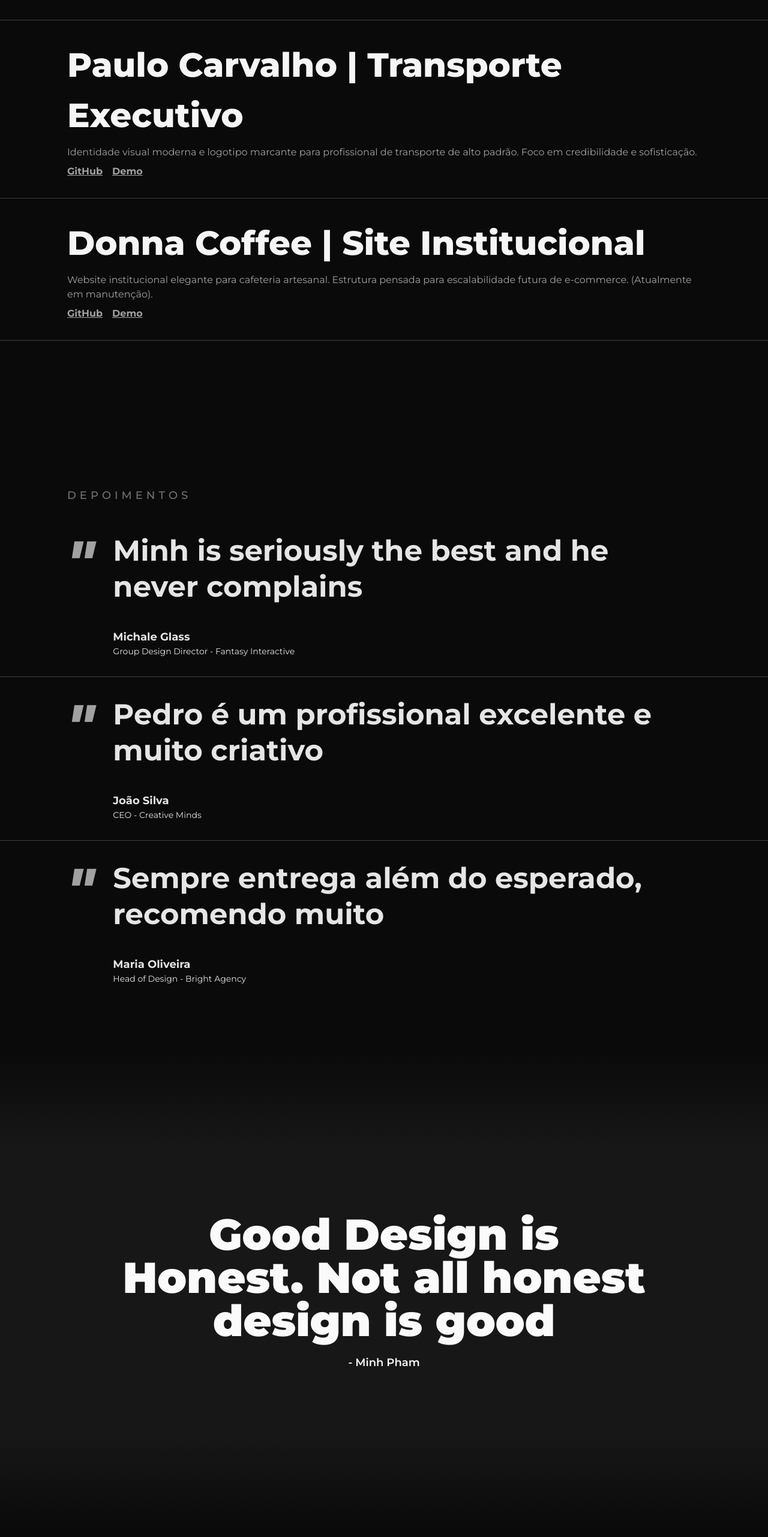
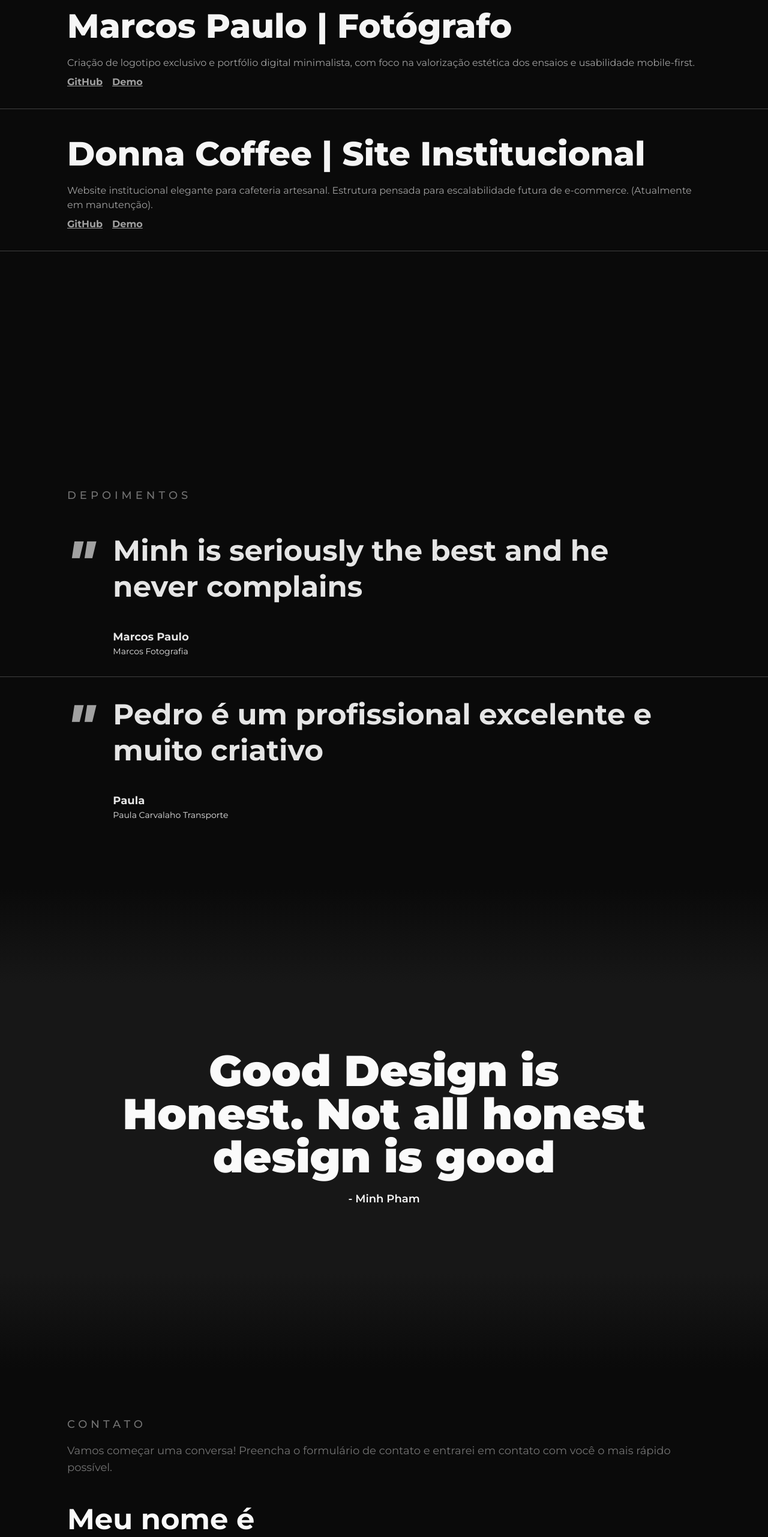
Before and after one commit to eiphp-tech/Portfolio_PHP-tech, a React (Vite) app: page / in a window 1280 px wide. Shown: the part 2828-5391 px from the top of the page at 60% size. Built offline with nearby package versions, Linux system fonts and the light colour scheme.

Commit message:
feat: Adicioanando footer e a section de contato.

```diff
--- a/package.json
+++ b/package.json
@@ -12,6 +12,7 @@
   "dependencies": {
     "@splinetool/react-spline": "^4.1.0",
     "@tailwindcss/vite": "^4.1.11",
+    "emailjs-com": "^3.2.0",
     "framer-motion": "^12.23.7",
     "gsap": "^3.13.0",
     "lucide-react": "^0.525.0",
--- a/src/App.jsx
+++ b/src/App.jsx
@@ -4,6 +4,11 @@ import Heading from "./components/Heading"
 import SkillMenu from "./components/UI/SkillMenu"
 import ProjectsSection from "./components/Project"
 import Cards from "./components/Cards"
+import { Contato } from "./components/Contato"
+
+alert(
+  "O formulario de contato ainda não está funcioandando, estout trabalhando para funcionar"
+)
 
 export default function App() {
   return (
@@ -78,11 +83,14 @@ export default function App() {
         </section>
 
         {/* Contato */}
-        <section id="contato" className=" h-10 px-6 lg:px-[7rem]"></section>
+        <section id="contato" className=" min-h-screen p-20 px-6 lg:px-[7rem]">
+          <Heading>Contato</Heading>
+          <Contato />
+        </section>
 
         {/* Footer */}
         <section className=" h-10 px-6 lg:px-[7rem]">
-          <p className="text-sm font-bold text-neutral-500">
+          <p className="my-10 text-sm font-bold text-neutral-500">
             © 2025 Pedro Henrique. Todos Direitos Reservados.
           </p>
         </section>
--- /dev/null
+++ b/src/components/Contato/index.jsx
@@ -0,0 +1,85 @@
+export function Contato() {
+  return (
+    <section className="w-full text-neutral-50 flex items-start">
+      <div className="w-full">
+        <p className="text-neutral-500 max-w-lg md:max-w-max mb-12 text-lg">
+          Vamos começar uma conversa! Preencha o formulário de contato e
+          entrarei em contato com você o mais rápido possível.
+        </p>
+
+        <form className="space-y-8">
+          {/* Nome */}
+          <label className="block text-3xl font-bold">
+            <span className="block md:inline text-3xl lg:text-5xl font-bold">
+              Meu nome é
+            </span>
+            <input
+              type="text"
+              placeholder="Digite seu nome"
+              className="block md:inline w-full md:w-[70%] border-b border-neutral-600 bg-transparent placeholder-neutral-400 text-lg focus:outline-none focus:ring-0 md:ml-3"
+            />
+          </label>
+
+          {/* Empresa */}
+          <label className="block text-3xl font-bold">
+            <span className="block md:inline text-3xl lg:text-5xl font-bold">
+              Sou de
+            </span>
+            <input
+              type="text"
+              placeholder="Digite o nome da empresa"
+              className="block md:inline w-full md:w-[83%] border-b border-neutral-600 bg-transparent placeholder-neutral-400 text-lg focus:outline-none focus:ring-0 md:ml-3"
+            />
+          </label>
+
+          {/* Email */}
+          <label className="block text-3xl font-bold">
+            <span className="block md:inline text-3xl lg:text-5xl font-bold">
+              Aqui está meu e-mail
+            </span>
+            <input
+              type="email"
+              placeholder="Digite seu e-mail"
+              className="block md:inline w-full md:w-[51%] border-b border-neutral-600 bg-transparent placeholder-neutral-400 text-lg focus:outline-none focus:ring-0 md:ml-3"
+            />
+          </label>
+
+          {/* Telefone */}
+          <label className="block text-3xl font-bold">
+            <span className="block md:inline text-3xl lg:text-5xl font-bold">
+              Aqui está meu telefone
+            </span>
+            <input
+              type="tel"
+              placeholder="Digite seu telefone"
+              className="block md:inline w-full md:w-[46%] border-b border-neutral-600 bg-transparent placeholder-neutral-400 text-lg focus:outline-none focus:ring-0 md:ml-3"
+            />
+          </label>
+
+          {/* Mensagem */}
+          <label className="block text-3xl font-bold">
+            <span className="block md:inline text-3xl lg:text-5xl font-bold">
+              E a mensagem
+            </span>
+            <textarea
+              placeholder="Digite sua mensagem"
+              rows="1"
+              className="block items-end  md:inline w-full md:w-[65%] border-b border-neutral-600 bg-transparent placeholder-neutral-400 text-lg focus:outline-none focus:ring-0 md:ml-3"
+            ></textarea>
+          </label>
+
+          {/* Botão */}
+          <button
+            type="submit"
+            className="flex items-center justify-between w-full lg:w-min lg:gap-5 md:mt-20 bg-white text-black  text-lg lg:text-2xl font-semibold py-3 px-6 rounded-full transition-all duration-500 group"
+          >
+            Submit
+            <div className="flex items-center justify-center w-10 h-10 rounded-full bg-neutral-950 transition-transform duration-500 group-hover:rotate-[90deg]">
+              <div className="w-6 h-1.5 bg-neutral-50 rounded-2xl rotate-[-45deg]"></div>
+            </div>
+          </button>
+        </form>
+      </div>
+    </section>
+  )
+}
--- a/src/data/depoimentos.js
+++ b/src/data/depoimentos.js
@@ -1,17 +1,12 @@
 export const depoimentos = [
   {
     depoimento: "Minh is seriously the best and he never complains",
-    title: "Michale Glass",
-    empresa: "Group Design Director - Fantasy Interactive",
+    title: "Marcos Paulo",
+    empresa: "Marcos Fotografia",
   },
   {
     depoimento: "Pedro é um profissional excelente e muito criativo",
-    title: "João Silva",
-    empresa: "CEO - Creative Minds",
-  },
-  {
-    depoimento: "Sempre entrega além do esperado, recomendo muito",
-    title: "Maria Oliveira",
-    empresa: "Head of Design - Bright Agency",
+    title: "Paula",
+    empresa: "Paula Carvalaho Transporte",
   },
 ]
--- a/src/data/projects.js
+++ b/src/data/projects.js
@@ -3,21 +3,14 @@ export const projects = [
     title: "Marcos Paulo | Fotógrafo",
     description:
       "Criação de logotipo exclusivo e portfólio digital minimalista, com foco na valorização estética dos ensaios e usabilidade mobile-first.",
-    github: "https://github.com/seuusuario/marcospaulo-portfolio",
-    live: "https://marcospaulo.vercel.app",
-  },
-  {
-    title: "Paulo Carvalho | Transporte Executivo",
-    description:
-      "Identidade visual moderna e logotipo marcante para profissional de transporte de alto padrão. Foco em credibilidade e sofisticação.",
-    github: "https://github.com/seuusuario/paulocarvalho-logo",
-    live: "https://paulocarvalho.vercel.app",
+    github: "https://github.com/eiphp-tech/Marcos_Paulo",
+    live: "https://portfolio-marcospaulo.vercel.app/",
   },
   {
     title: "Donna Coffee | Site Institucional",
     description:
       "Website institucional elegante para cafeteria artesanal. Estrutura pensada para escalabilidade futura de e-commerce. (Atualmente em manutenção).",
-    github: "https://github.com/seuusuario/donnacoffee-site",
-    live: "https://donnacoffee.vercel.app",
+    github: "https://github.com/eiphp-tech/Donna-Coffee",
+    live: "https://eiphp-tech.github.io/Donna-Coffee/",
   },
 ]
```
Also changed, not shown: 1 other file (tests, documents, lock files or other folders).
